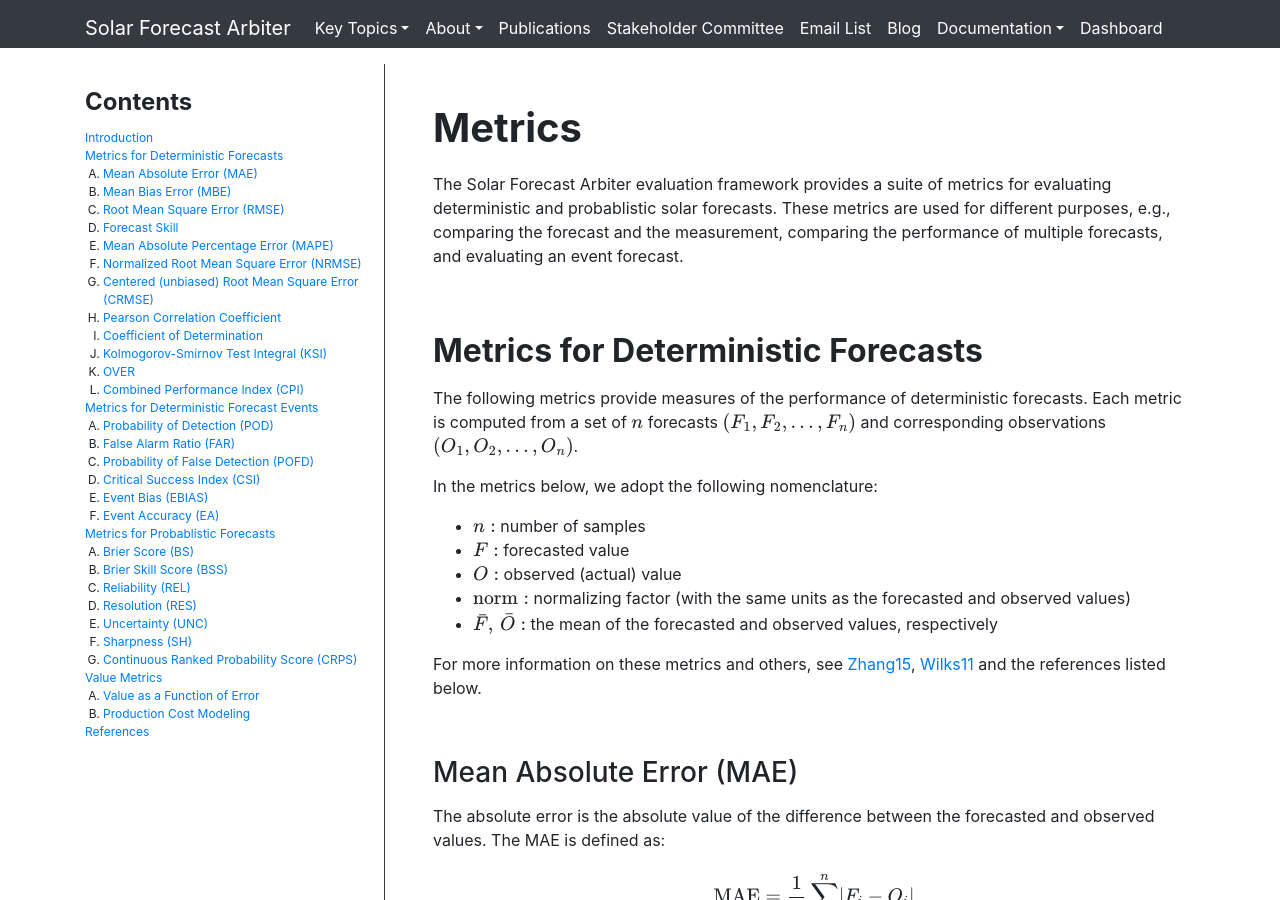
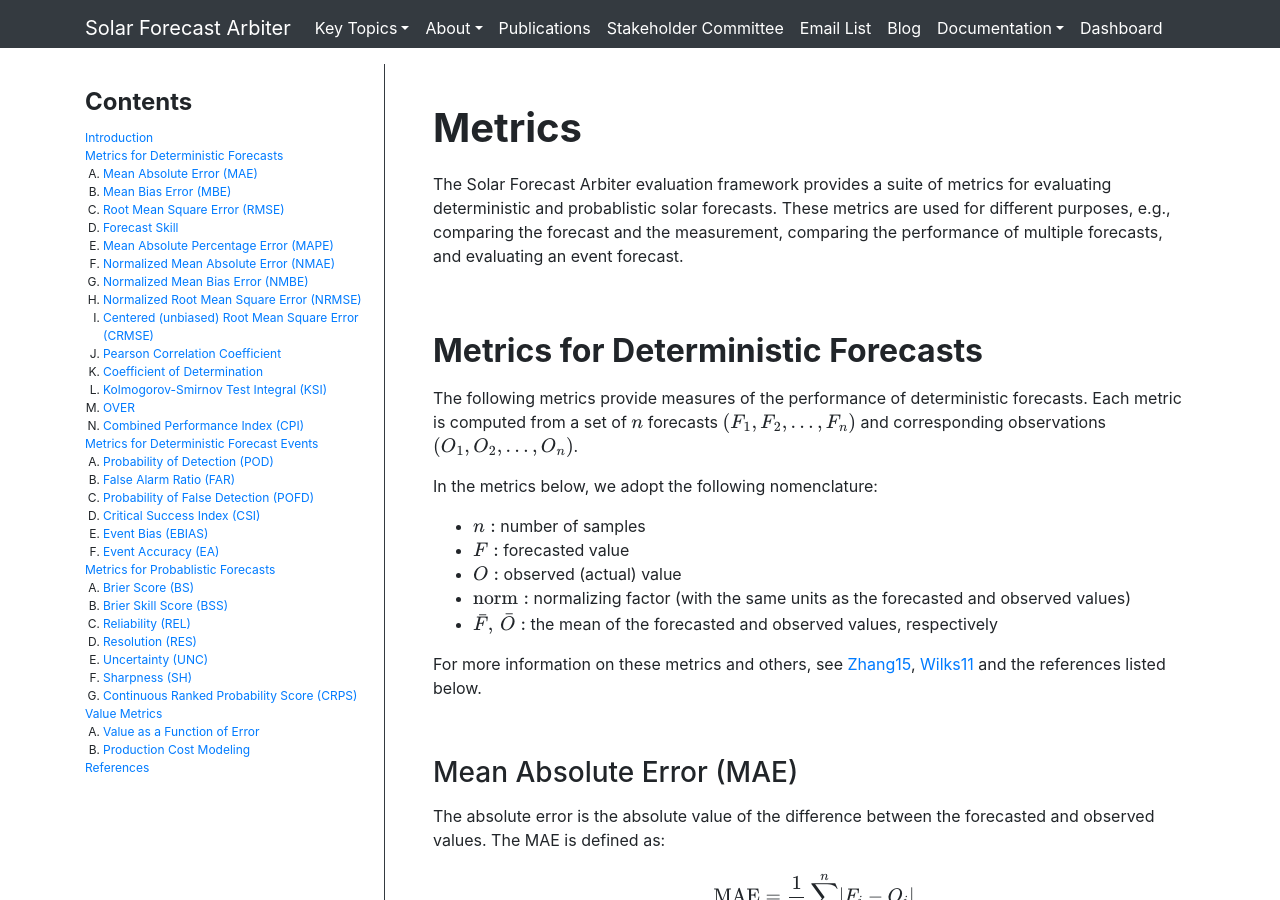
Before and after one commit to SolarArbiter/SolarArbiter.github.io, a Jekyll site: the page built from metrics.md, in a window 1280 px wide and 900 px high. Built offline with Jekyll 4.4.1, drawn with Linux system fonts in a browser that asks for light colours; formulas are drawn with MathJax 3.

Commit message:
metrics_sidebar: add NMAE and NMBE to menu

```diff
--- a/_includes/metrics_sidebar.html
+++ b/_includes/metrics_sidebar.html
@@ -9,6 +9,8 @@
       <li><a href="#rmse">Root Mean Square Error (RMSE)</a></li>
       <li><a href="#s">Forecast Skill </a></li>
       <li><a href="#mape">Mean Absolute Percentage Error (MAPE)</a></li>
+      <li><a href="#nmae">Normalized Mean Absolute Error (NMAE)</a></li>
+      <li><a href="#nmbe">Normalized Mean Bias Error (NMBE)</a></li>
       <li><a href="#nrmse">Normalized Root Mean Square Error (NRMSE)</a></li>
       <li><a href="#crmse">Centered (unbiased) Root Mean Square Error (CRMSE)</a></li>
       <li><a href="#r">Pearson Correlation Coefficient</a></li>
```
